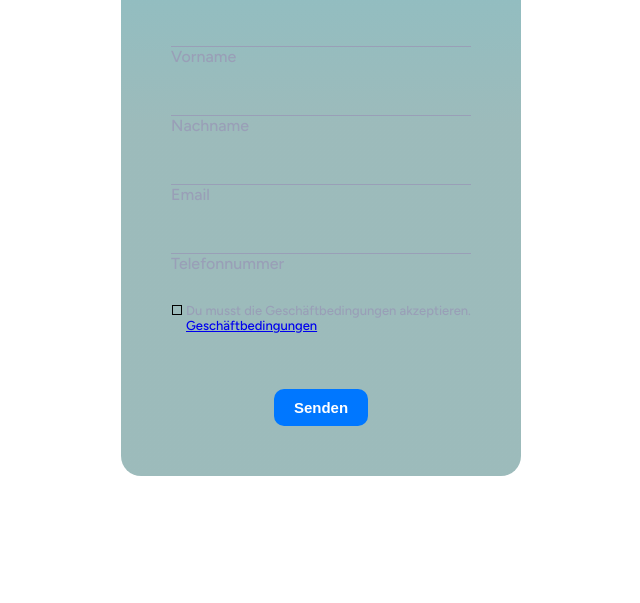
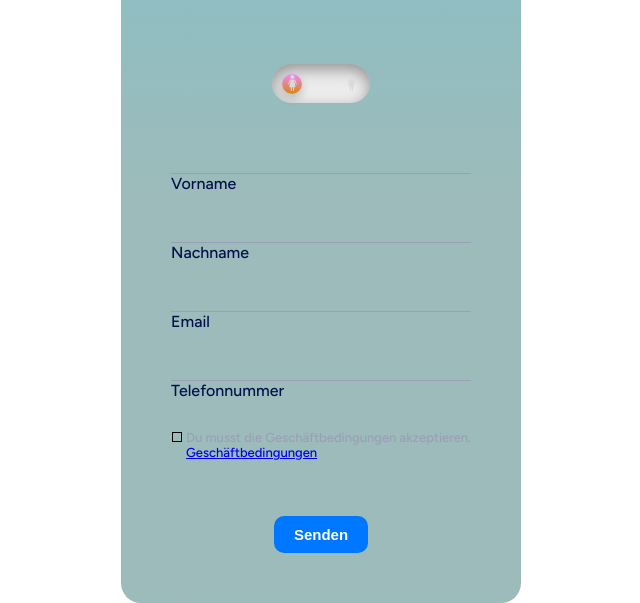
Before and after one commit to BlancaChacon/Ottonova, a plain HTML site: page index.html in a window 1280 px wide. Shown: the part 248-851 px from the top of the page, without its empty margins (319-959 px from the left). Before the commit the page ends 800 px from the top, so only its background shows below. Drawn offline with Linux system fonts and the light colour scheme.

Commit message:
Toggle-B
Toggle-B

```diff
--- a/index.html
+++ b/index.html
@@ -17,6 +17,29 @@
                 <img src="./logo_ottonova_bildmarke_azure_RGB.png" alt="">
             </div>
             <h1 class="sign-up">Anmelden</h1>
+
+            <div class="checkbox-toggle">
+                <input type="checkbox" id="toggle">
+                <label for="toggle" class="toggle">
+                        <svg class="girl-toggle-nonemove"  width="61" height="109" viewBox="0 0 61 109" fill="none" xmlns="http://www.w3.org/2000/svg">
+                        <circle cx="30" cy="14" r="14" fill="#D9D9D9"/>
+                        <rect x="13.7836" y="28" width="6" height="38.7855" rx="3" transform="rotate(20.8168 13.7836 28)" fill="#D9D9D9"/>
+                        <rect x="19" y="80" width="7" height="29" rx="3.5" fill="#D9D9D9"/>
+                        <rect x="34" y="80" width="7" height="29" rx="3.5" fill="#D9D9D9"/>
+                        <rect x="41" y="30.1326" width="6" height="38.7855" rx="3" transform="rotate(-20.82 41 30.1326)" fill="#D9D9D9"/>
+                        <path d="M30.0836 30H36.5544C38.9062 30 40.9402 31.6391 41.4401 33.9372L50.8484 77.1872C51.5264 80.3039 49.1523 83.25 45.9627 83.25H14.2617C11.0538 83.25 8.6758 80.2719 9.3857 77.1435L19.2001 33.8935C19.7168 31.6163 21.741 30 24.0761 30H30.0836Z" fill="#D9D9D9"/>
+                        </svg>
+
+                        <svg class="boy-toggle-nonemove" width="54" height="107" viewBox="0 0 54 107" fill="none" xmlns="http://www.w3.org/2000/svg">
+                            <rect x="10.0385" y="30" width="6" height="38.7855" rx="3" transform="rotate(15 10.0385 30)" fill="#D9D9D9"/>
+                            <rect x="37.5" y="30.55" width="6" height="38.7855" rx="3" transform="rotate(-15 37.5 30.55)" fill="#D9D9D9"/>
+                            <rect x="31" y="78" width="7" height="29" rx="3.5" fill="#D9D9D9"/>
+                            <rect x="16" y="78" width="7" height="29" rx="3.5" fill="#D9D9D9"/>
+                            <circle cx="27" cy="14" r="14" fill="#D9D9D9"/>
+                            <path d="M16.1046 34.5689C16.3283 31.9842 18.4917 30 21.086 30H32.4577C35.0338 30 37.1882 31.9572 37.4348 34.5214L41.4732 76.5214C41.7556 79.4584 39.4467 82 36.4962 82H27H17.4514C14.5199 82 12.2173 79.4895 12.47 76.5689L16.1046 34.5689Z" fill="#D9D9D9"/>
+                        </svg>
+                </label>
+            </div>
 
                 <div class= "form_input vorname">
                     <input type="text" id="vorname">
--- a/styles.css
+++ b/styles.css
@@ -66,6 +66,77 @@ form.form-container {
     background: linear-gradient(var(--cfondo2)0%, var(--cfondo)50%);
 }
 
+div.checkbox-toggle{
+    display: flex;
+    align-items: center;
+    align-content: center;
+    justify-content: center;
+    margin-top: 67px;
+    margin-bottom: 51px;
+}
+div label.toggle {
+    width: 98px;
+    height: 39px;
+    position: relative;
+    display: block;
+    background: #ebebeb;
+    border-radius: 200px;
+    box-shadow: inset 0px 5px 15px rgba(0, 0, 0, 0.4), inset 0px -5px 15px rgba(255, 255, 255, 0.4);
+    cursor: pointer;
+    transition: 0.5s;
+}
+div label.toggle:after{
+    content: "";
+    width: 20px;
+    height: 20px;
+    position: absolute;
+    top: 10px;
+    left: 10px;
+    background: linear-gradient(180deg, #ef89ff, #d8860b);
+    /* 180deg, #ef89ff, #d8860b) */
+    border-radius: 180px;
+    box-shadow: 0px 5px 10px rgba(0, 0, 0, 0.2);
+    transition: 0.5s;
+}
+div input#toggle{
+    width: 0px;
+    height: 0px;
+    visibility: hidden;
+}
+div input#toggle:checked + label.toggle{
+    background: var(--colorh1);
+}
+div input#toggle:checked + label.toggle:after{
+    /* left: 490px; */
+    left: 89px;
+    transform: translateX(-100%);
+    background: linear-gradient(180deg,#1d14a1cf,#3a3a3a);
+}
+div label.toggle:active:after{
+    width: 260px;
+}
+svg{
+    box-sizing: border-box;
+    width: 1rem;
+    height: 1rem;
+}
+div label.toggle svg {
+    position: absolute;
+    width: 77px;
+    top: 11px;
+    z-index: 100;
+}
+div label.toggle svg.girl-toggle-nonemove{
+    left: -18px;;
+    fill: #fff;
+    transition: 0.5s;
+}
+div label.toggle svg.boy-toggle-nonemove{
+    left: 40.5px;
+    fill: #7e7e7e;
+    transition: 0.5s;
+}
+
 h1.sign-up{
     font-style: var(--h1sign-up);
     color: var(----text-heading);
@@ -84,7 +155,7 @@ h1.sign-up{
     display: block;
     margin-bottom: 15px;
     font-size: 1rem;
-    color: var(--color-tex-in);
+    /* color: var(--color-tex-in); */
 }
 
 div.form_input input{
```
